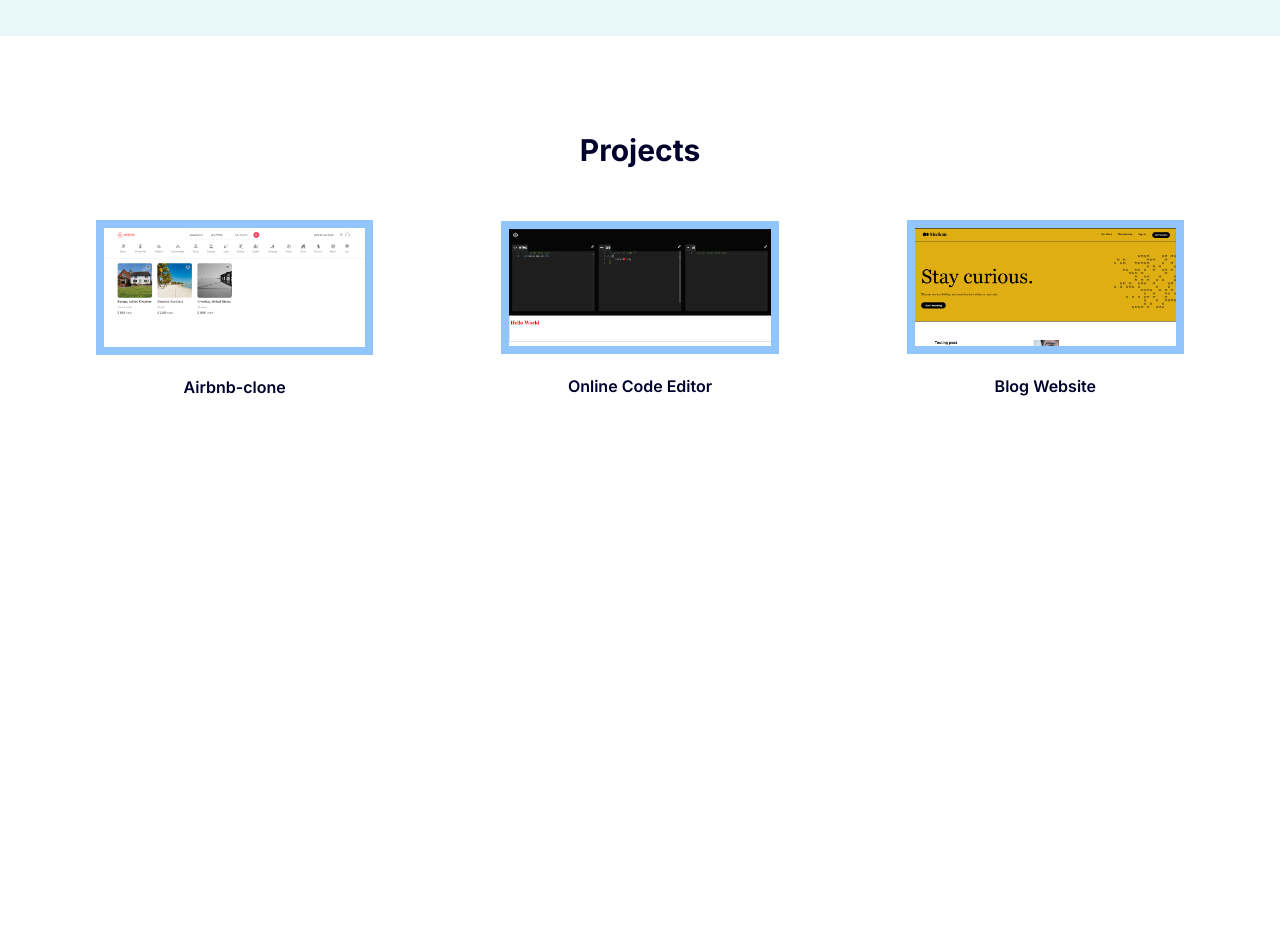
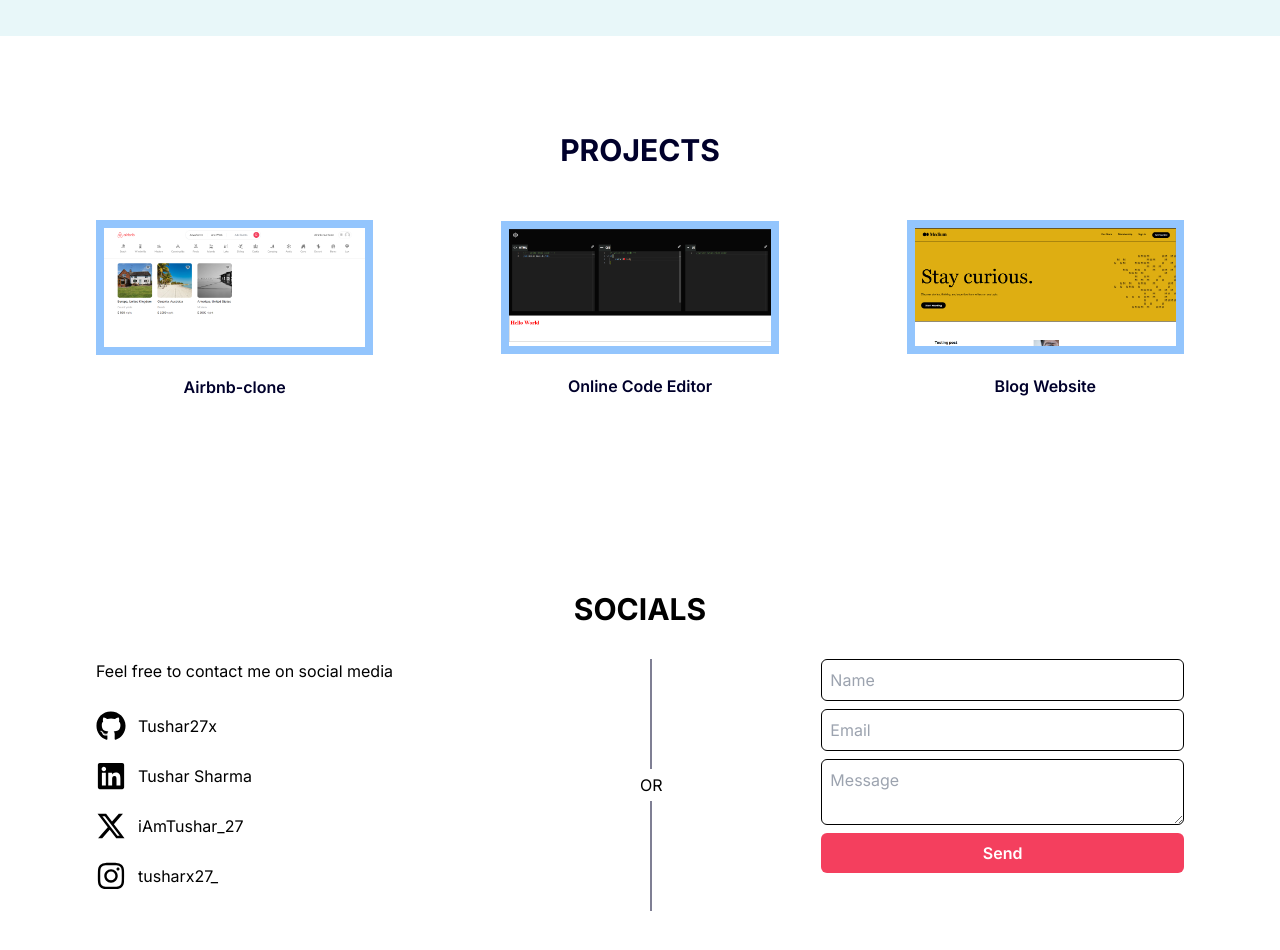
Before and after one commit to tushar27x/portfolio, a Next.js app: page / in a window 1280 px wide. Shown: the part 1200-2150 px from the top of the page. Before the commit the page ends 1695 px from the top, so only its background shows below. Built offline with nearby package versions, Linux system fonts and the light colour scheme.

Commit message:
finished most of the project

```diff
--- a/app/components/About/page.tsx
+++ b/app/components/About/page.tsx
@@ -12,7 +12,7 @@ const About = () => {
     <div className={`${displayMode? 'bg-[#e8f7f9]':'bg-dark/85 text-white'} pt-10`}>
       <div className='flex flex-col gap-5 lg:px-[10rem] lg:py-[5rem] md:py-[2rem]'>
         <div className='text-center'>
-          <h1 className='text-3xl font-bold'>About Me</h1>
+          <h1 className='text-3xl font-bold'>ABOUT ME</h1>
         </div>
         <div className='flex flex-col items-center md:gap-[2rem] lg:gap-[4rem] lg:flex-row lg:items-center lg:justify-between gap-5 px-[5rem] py-[3rem]'>
           <div className={`w-[220px] border-solid border-[10px] lg:w-2/3 ${displayMode?'border-blue-300': 'border-dark/100'}`}>
--- /dev/null
+++ b/app/components/Contact/EmailForm.tsx
@@ -0,0 +1,98 @@
+"use client"
+import {useForm} from 'react-hook-form';
+import {z} from 'zod';
+import {zodResolver} from '@hookform/resolvers/zod';
+import { useState } from 'react';
+import axios from 'axios';
+
+const schema = z.object({
+  email: z.string().email(),
+  user_name: z.string(),
+  message: z.string()
+})
+type FormData = z.infer<typeof schema>
+
+const EmailForm = () => {
+  const {register,formState: { errors, isSubmitting }} = useForm<FormData>({resolver: zodResolver(schema)})
+
+  const [email,setEmail] = useState('');
+  const [user_name,setName] = useState('');
+  const [message,setMessage] = useState('');
+
+  const [buttonText, setButtonText] = useState("Send");
+
+  const handleSubmit = async ()=>{
+    setButtonText("...Sending");
+    const data = {
+      service_id: process.env.SERVICE_ID,
+      template_id: process.env.TEMPLATE_ID,
+      user_id: process.env.USER_ID,
+      template_params: {
+        user_name: user_name,
+        email: email,
+        message: message
+      }
+    }
+    try{
+      const res = await axios.post('https://api.emailjs.com/api/v1.0/email/send',data);
+      console.log(res);
+
+      setName('');
+      setEmail('');
+      setMessage('');
+      setButtonText("Send");
+    }catch(err){
+      throw new Error("Error occurred while sending mail");
+    }
+  }
+  return (
+    <div className='flex flex-col w-full md:w-2/3'>
+      <form
+        onSubmit={handleSubmit}
+        className='flex flex-col gap-2 text-black'
+        autoComplete='off'>
+        <input {...register("user_name",{
+          required:"Name is required",
+          minLength: 2
+          })}
+          onChange={(e)=>setName(e.target.value)}
+          className='border border-black border-10 rounded-md p-2'
+          type="text"
+          name='user_name'
+          placeholder='Name'
+        />
+        {errors.user_name && <div className='text-red-500'>{errors.user_name.message}</div>}
+        <input {...register("email", {
+          required:"Email is required",
+          validate: (value)=> {
+            if(!value.includes('@')){
+              return "Email must include @"
+            }
+            return true;
+          },
+        })
+        }
+        onChange={(e)=>setEmail(e.target.value)}
+        className='border border-black border-10 rounded-md p-2'
+        type='text'
+        placeholder='Email'
+      />
+      {errors.email && <div className='text-red-500'>{errors.email.message}</div>}
+      <textarea {...register("message",{
+        validate: (value)=>value.length > 1
+        })
+        }
+        onChange={(e)=>setMessage(e.target.value)}
+        className='border border-black border-10 rounded-md p-2' placeholder='Message'
+      />
+      <button disabled={isSubmitting}
+        className='p-2 w-full bg-rose-500 hover:bg-rose-300 rounded-md text-light font-semibold'
+      >
+        {buttonText}
+      </button>
+      </form>
+    </div>
+  )
+}
+
+export default EmailForm
--- a/app/components/Contact/page.tsx
+++ b/app/components/Contact/page.tsx
@@ -1,8 +1,76 @@
-import React from 'react'
+'use client'
+import React from 'react';
+import { FaGithub } from "react-icons/fa";
+import { FaXTwitter, FaLinkedin, FaInstagram  } from "react-icons/fa6";
+import {useThemeContext} from '@/app/ThemeProvider'
+import Reveal from '../Reveal';
+import Link from 'next/link';
+import EmailForm from './EmailForm';
+const Contact = () => {
+  const {displayMode} = useThemeContext();
+  return (
+    <div className={`${displayMode ? 'bg-light':'bg-dark text-light'} p-[6rem] flex flex-col items-center gap-[2rem]`}>
+      <div>
+        <h1 className='text-3xl font-bold'>SOCIALS</h1>
+      </div>
 
-const Contact = () => {
-  return (
-    <div></div>
+      <div className='flex flex-col w-full gap-[2rem]'>
+        <Reveal>
+          <div className='flex flex-col md:flex-row justify-between'>
+            <div className='w-full flex flex-col'>
+              <h3 className='pb-5 text-center md:text-left'>Feel free to contact me on social media</h3>
+              <div className='hidden md:flex lg:hidden flex-col justify-center items-center gap-1'>
+                <div className={`w-[2px] h-full ${displayMode? 'bg-dark/50':'bg-light/50'}`}></div>
+                <div>OR</div>
+                <div className={`w-[2px] h-full ${displayMode? 'bg-dark/50':'bg-light/50'}`}></div>
+              </div>
+              <div className='flex md:flex-col pt-2 justify-between'>
+                  <Link href={'https://github.com/Tushar27x'}>
+                <div className='flex flex-row justify-start items-center gap-3 pb-5'>
+                  <FaGithub size={30}/>
+                    <h3 className='hidden md:block hover:underline transition-all'>Tushar27x</h3>
+                </div>
+                  </Link>
+                  <Link href={'https://www.linkedin.com/in/tushar-sharma-01961b22b/'}>
+                <div className='flex flex-row justify-start items-center gap-3 pb-5'>
+                  <FaLinkedin size={30}/>
+                    <h3 className='hidden md:block hover:underline transition-all'>Tushar Sharma</h3>
+                </div>
+                  </Link>
+                  <Link href={'https://twitter.com/iAmTushar_27'}>
+                <div className='flex flex-row justify-start items-center gap-3 pb-5'>
+                  <FaXTwitter size={30}/>
+                    <h3 className='hidden md:block hover:underline transition-all'>iAmTushar_27</h3>
+                </div>
+                  </Link>
+                  <Link href={'https://www.instagram.com/tusharx27_/'}>
+                <div className='flex flex-row justify-start items-center gap-3 pb-5'>
+                  <FaInstagram size={30}/>
+                    <h3 className='hidden md:block hover:underline transition-all'>tusharx27_</h3>
+                </div>
+                  </Link>
+              </div>
+            </div>
+
+            <div className='flex flex-row md:hidden lg:hidden justify-center items-center gap-4 py-4'>
+              <div className={`w-full h-[2px] ${displayMode? 'bg-dark/50':'bg-light/50'}`}></div>
+              <div>OR</div>
+              <div className={`w-full h-[2px] ${displayMode? 'bg-dark/50':'bg-light/50'}`}></div>
+            </div>
+
+            <div className='flex flex-row justify-between gap-6 w-full'>
+              <div className='hidden md:flex flex-col justify-center items-center gap-1'>
+                <div className={`w-[2px] h-full ${displayMode? 'bg-dark/50':'bg-light/50'}`}></div>
+                <div>OR</div>
+                <div className={`w-[2px] h-full ${displayMode? 'bg-dark/50':'bg-light/50'}`}></div>
+              </div>
+              <EmailForm />
+            </div>
+          </div>
+        </Reveal>
+      </div>
+
+    </div>
   )
 }
 
--- a/app/components/Footer.tsx
+++ /dev/null
@@ -1,9 +0,0 @@
-import React from 'react'
-
-const Footer = () => {
-  return (
-    <div></div>
-  )
-}
-
-export default Footer
--- a/app/components/Navbar/Navbar.tsx
+++ b/app/components/Navbar/Navbar.tsx
@@ -20,7 +20,7 @@ const Navbar = () => {
       <div className='hidden nav-links md:flex flex-row justify-between items-center gap-10 '>
         <Link href={'#about'}><div className='cursor-pointer font-semibold hover:text-slate-300 transition-colors text-1xl mr-2'>About</div></Link>
         <Link href={'#contact'}><div className='cursor-pointer font-semibold hover:text-slate-300 transition-colors text-1xl mr-2'>Contact</div></Link>
-        <Link href={'#projects'}><div className='cursor-pointer font-semibold hover:text-slate-300 transition-colors text-1xl mr-2'>Projects</div></Link>
+        <Link href={'#project'}><div className='cursor-pointer font-semibold hover:text-slate-300 transition-colors text-1xl mr-2'>Projects</div></Link>
         <Link href={'#'}><div className='cursor-pointer font-semibold hover:text-slate-300 transition-colors text-1xl mr-2'>Resume</div></Link>
         {displayMode ? <div onClick={changeMode}><MdOutlineLightMode size={30}/></div> : <div onClick={changeMode}><MdOutlineDarkMode size={30}/></div>}
       </div>
--- a/app/components/Navbar/SideMenu.tsx
+++ b/app/components/Navbar/SideMenu.tsx
@@ -36,8 +36,8 @@ const SideMenu = ({
 
           )}
         <Link href={"#about"}><div className='cursor-pointer font-semibold hover:text-slate-500 transition-colors text-1xl mr-2 py-2'>About</div></Link>
+        <Link href={"#project"}><div className='cursor-pointer font-semibold hover:text-slate-500 transition-colors text-1xl mr-2 py-2'>Projects</div></Link>
         <Link href={"#contact"}><div className='cursor-pointer font-semibold hover:text-slate-500 transition-colors text-1xl mr-2 py-2'>Contact</div></Link>
-        <Link href={"#project"}><div className='cursor-pointer font-semibold hover:text-slate-500 transition-colors text-1xl mr-2 py-2'>Projects</div></Link>
         <Link href={"#"}><div className='cursor-pointer font-semibold hover:text-slate-500 transition-colors text-1xl mr-2 mt-2'>Resume</div></Link>
       </div>
 
--- a/app/components/Projects/page.tsx
+++ b/app/components/Projects/page.tsx
@@ -12,7 +12,7 @@ const Projects = () => {
     <div className={`${displayMode? 'bg-light text-dark':'bg-dark/90 text-light'} p-[6rem]`}>
       <div className='flex flex-col items-center gap-[2rem]'>
         <div>
-          <h1 className='text-3xl font-bold'>Projects</h1>
+          <h1 className='text-3xl font-bold'>PROJECTS</h1>
         </div>
         <Reveal>
           <div className='flex flex-col items-center w-full gap-5 md:flex-row md:gap-[5rem] lg:flex-row lg:gap-[8rem]'>
--- a/app/layout.tsx
+++ b/app/layout.tsx
@@ -23,7 +23,6 @@ export default function RootLayout({
         <ThemeProvider>
         <Navbar />
         {children}
-        <Footer />
         </ThemeProvider>
       </body>
     </html>
--- a/app/page.tsx
+++ b/app/page.tsx
@@ -17,11 +17,11 @@ export default function Home() {
           <About/>
         </Reveal>
       </div>
-      <div id='projects'>
+      <div id='project'>
         <Projects />
       </div>
       {/* TODO */}
-      <div>
+      <div id='contact'>
         <Contact />
       </div>
     </>
```
Also changed, not shown: package.json (+8 -1 lines), 2 other files (tests, documents, lock files or other folders).
